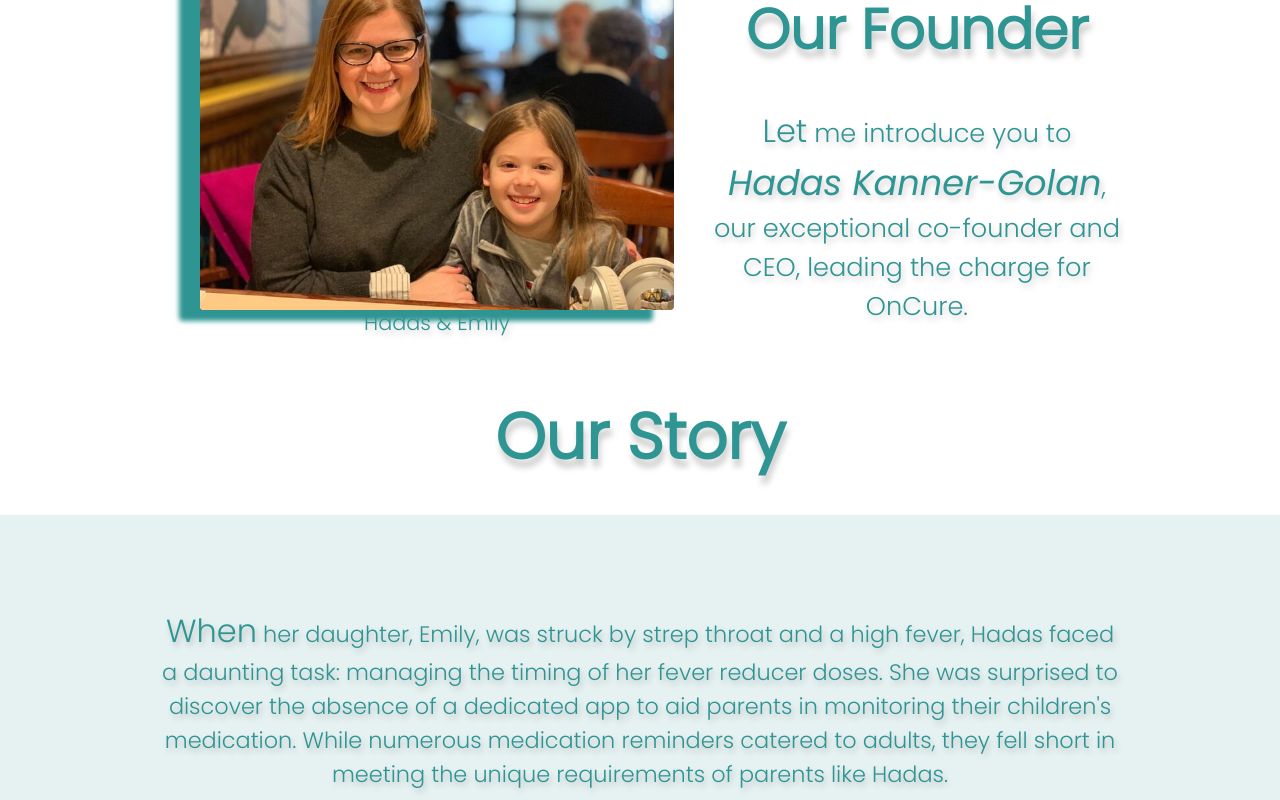
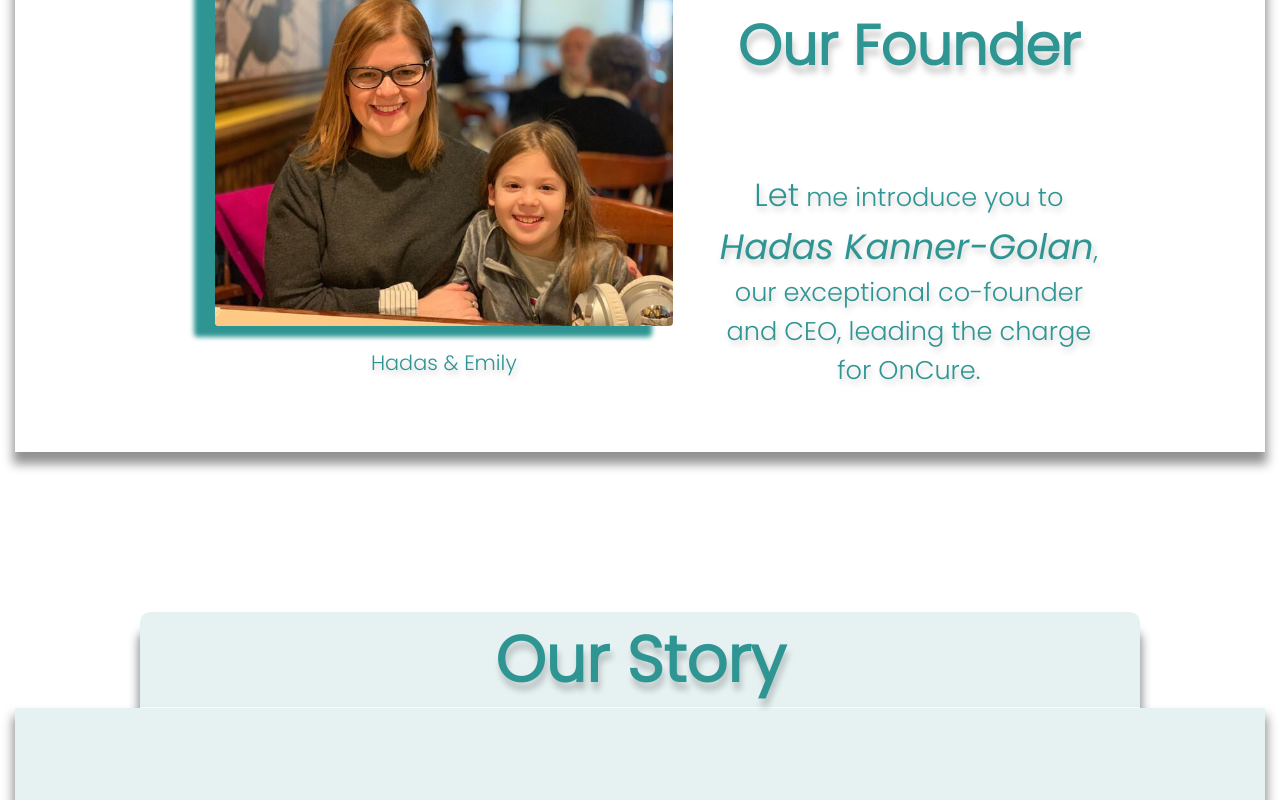
Before and after one commit to EncurageApp/encurageWeb, a React (Create React App) app: page /Founder in a window 1280 px wide. Shown: the part 1220-2020 px from the top of the page. Built offline with nearby package versions, Linux system fonts and the light colour scheme.

Commit message:
changes to box shadows

```diff
--- a/src/css/Founder.css
+++ b/src/css/Founder.css
@@ -121,7 +121,7 @@ Story
 
 .f-story-container {
   text-align: center;
-  margin: 0 auto;
+  margin: 0 15px;
 }
 
 .f-story-container div:nth-child(4) {
@@ -132,6 +132,7 @@ Story
   width: 100%;
   display: flex;
   flex-direction: column;
+  box-shadow: 0px 10px 10px 2px rgba(0, 0, 0, 0.43);
 }
 
 .f-story-container > div > p {
@@ -144,9 +145,17 @@ Story
   font-size: 4rem;
   color: var(--primaryFour);
   text-align: center;
-  margin: 30px auto;
   text-shadow: 2px 8px 6px rgba(0, 0, 0, 0.2),
     0px -5px 35px rgba(255, 255, 255, 0.3);
+}
+
+.f-story-container h2:nth-child(2) {
+  margin: 0 auto;
+  margin-top: 10rem;
+  background-color: var(--primaryThree);
+  border-radius: 10px 10px 0 0;
+  width: 80%;
+  box-shadow: 0px 20px 10px 2px rgba(0, 0, 0, 0.43);
 }
 
 .f-story-container p {
@@ -154,7 +163,7 @@ Story
   text-align: center;
   font-size: 1.3rem;
   color: var(--primaryFour);
-
+  padding: 30px 0;
   text-shadow: 2px 4px 6px rgba(0, 0, 0, 0.2),
     0px -5px 35px rgba(255, 255, 255, 0.3);
 }
@@ -174,7 +183,7 @@ Story
 }
 
 .f-animate-wrapper p {
-  margin: 60px auto;
+  padding: 60px 0;
 }
 
 .animated-paragraph {
```
